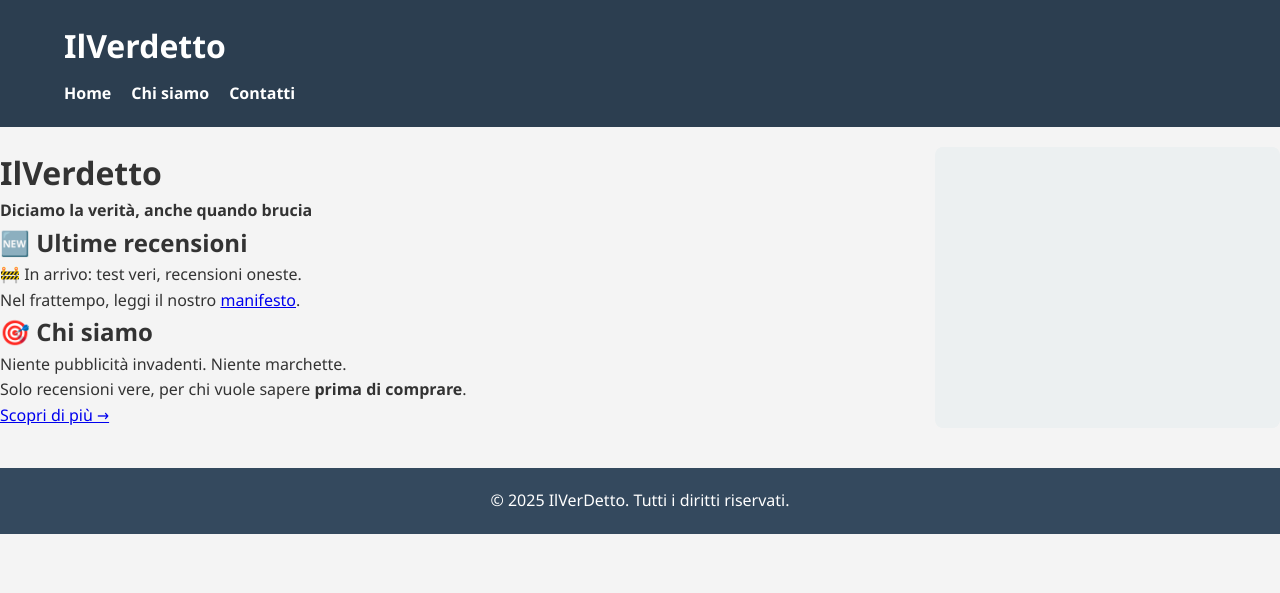
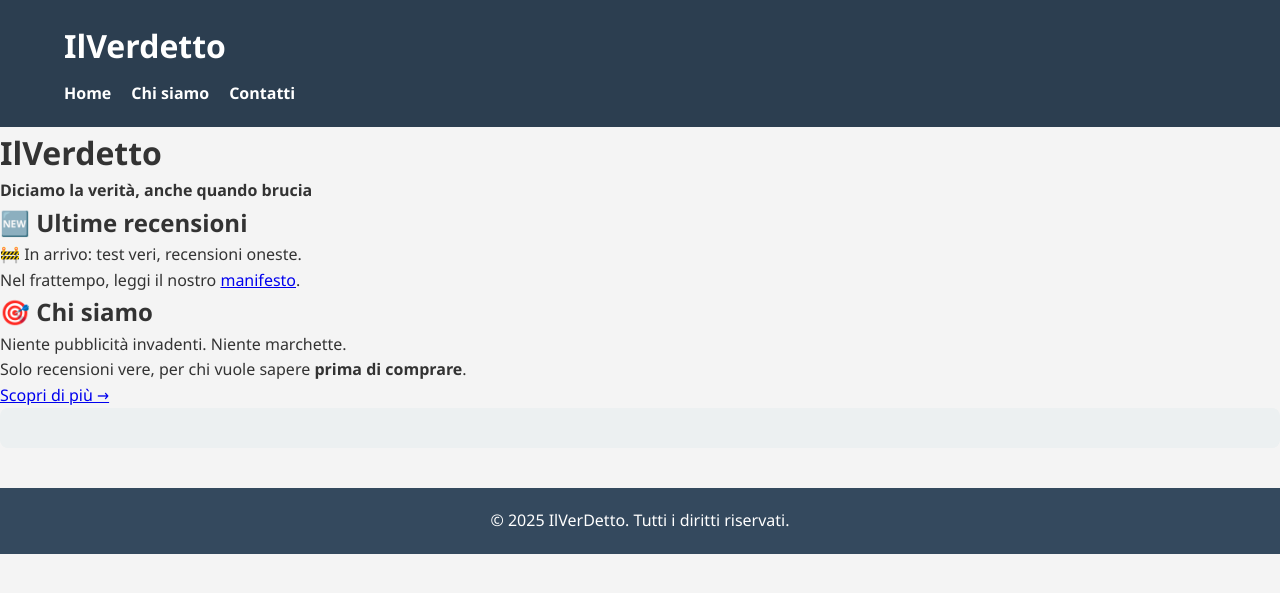
Before and after one commit to ilverdetto/ilverdetto.github.io, a Jekyll site: the page built from index.md, in a window 1280 px wide. Shown: the top 593 px of the page. Built offline with Jekyll 4.4.1, drawn with Linux system fonts in a browser that asks for light colours.

Commit message:
Update default.html

```diff
--- a/_layouts/default.html
+++ b/_layouts/default.html
@@ -1,21 +1,23 @@
 <!DOCTYPE html>
 <html lang="it">
 <head>
-  <meta charset="UTF-8">
-  <meta name="viewport" content="width=device-width, initial-scale=1.0">
+  <meta charset="UTF-8" />
+  <meta name="viewport" content="width=device-width, initial-scale=1" />
   <title>{{ page.title | default: site.title }}</title>
-  <link rel="stylesheet" href="{{ '/assets/css/style.css' | relative_url }}">
+  <link rel="stylesheet" href="{{ '/assets/css/style.css' | relative_url }}" />
 </head>
 <body>
   {% include header.html %}
-  <div class="content">
+
+  <div class="content-wrapper">
     <main>
       {{ content }}
     </main>
     <aside>
-      <!-- Contenuto della barra laterale -->
+      <!-- Sidebar (opzionale) -->
     </aside>
   </div>
+
   {% include footer.html %}
 </body>
 </html>
```
